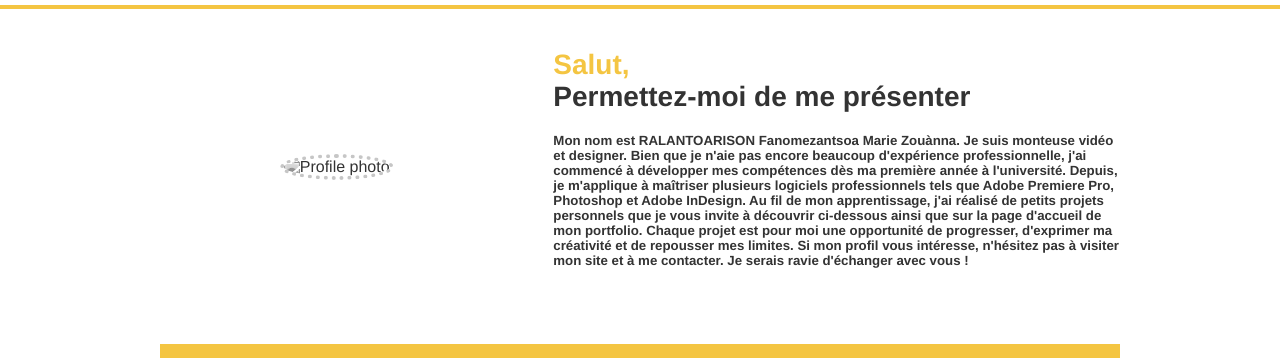
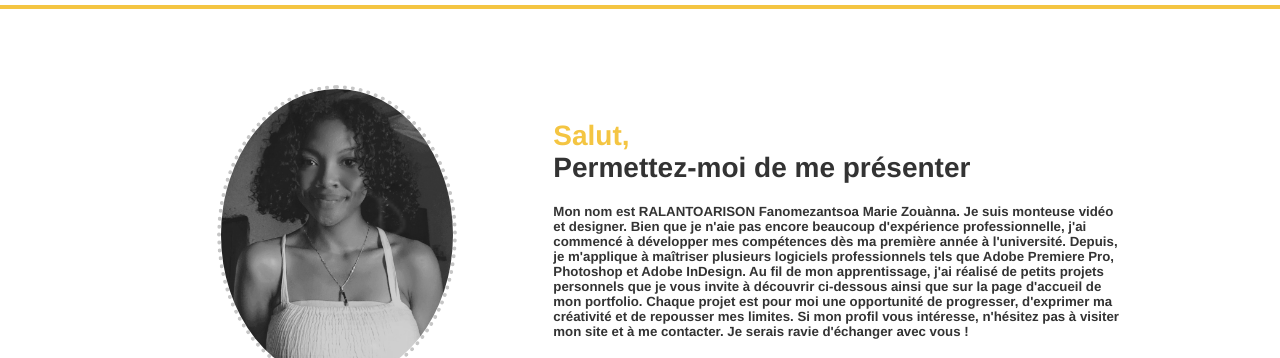
Before and after one commit to lantoarison/lantoarison.github.io, a plain HTML site: page index.html in a window 1280 px wide. Shown: the part 63-421 px from the top of the page. Drawn offline with Linux system fonts and the light colour scheme.

Commit message:
ajout de la photo

```diff
--- a/index.html
+++ b/index.html
@@ -23,7 +23,7 @@
     <div class="intro">
       <div class="photo">
         <br></br>
-        <img src="d:\DEVOIR WEB\ZOUANNA.jpg" alt="Profile photo">
+        <img src="zouànna 123.jpg" alt="Profile photo">
       </div>
       <div class="content">
         <h1><span>Salut,</span><br>Permettez-moi de me présenter </h1>
```
Also changed, not shown: zouànna 123.jpg (added).
